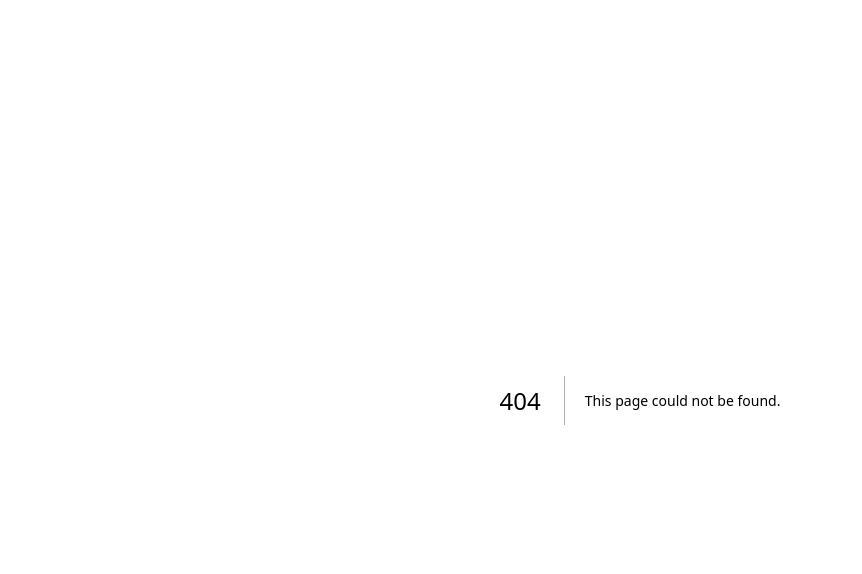
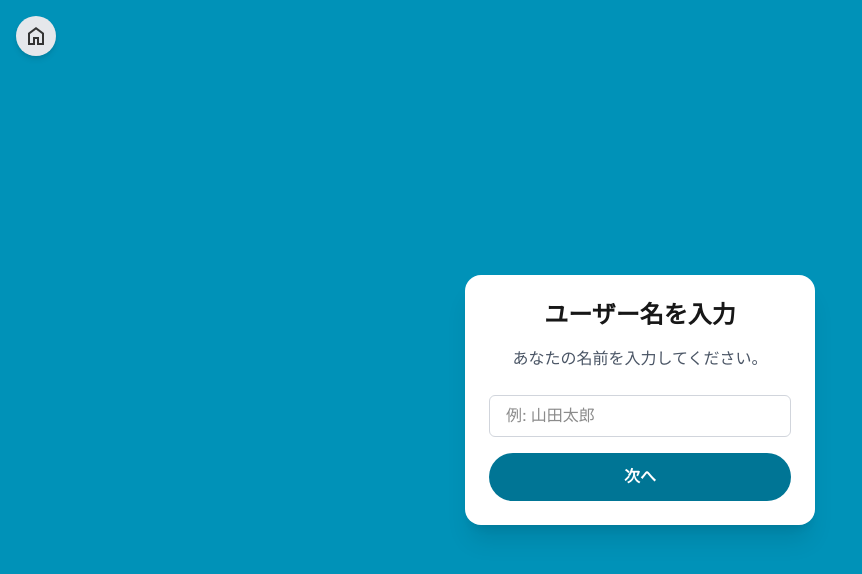
Before and after one commit to Po372/demo-app, a Next.js app: page /user-name in a window 1280 px wide. Before the commit this address had no page. Shown: the top 574 px of the page, without its empty margins (0-862 px from the left). Built offline with nearby package versions, Linux system fonts and the light colour scheme.

Commit message:
ユーザ名を設定するページを作成

```diff
--- /dev/null
+++ b/app/user-name/page.tsx
@@ -0,0 +1,7 @@
+import UserName from "@/features/UserName/UserName";
+
+export default function Page() {
+  return (
+    <UserName />
+  );
+}
--- /dev/null
+++ b/features/UserName/UserName.tsx
@@ -0,0 +1,43 @@
+"use client";
+
+import Link from "next/link";
+import Form from "next/form";
+import { useRouter } from "next/navigation";
+
+export default function UserName() {
+  const router = useRouter();
+
+  return (
+    <div className="bg-cyan-600 min-h-screen flex flex-col items-center justify-center relative font-sans">
+      <div className="bg-white rounded-2xl p-6 shadow-xl w-[350px] text-center">
+        <h1 className="text-2xl font-bold mb-4">ユーザー名を入力</h1>
+        <p className="text-gray-600 mb-6">あなたの名前を入力してください。</p>
+        <Form action={(formData: FormData) => {
+          const userName = formData.get("userName"); // ここでユーザー名を取得
+          localStorage.setItem("userName", userName as string); // ローカルストレージに保存
+          router.push("/"); // 次のページに遷移
+        }}>
+          <input
+            type="text"
+            name="userName"
+            placeholder="例: 山田太郎"
+            className="border border-gray-300 rounded-md px-4 py-2 w-full mb-4"
+          />
+          <button
+            onClick={() => {}}
+            className="bg-cyan-700 hover:bg-cyan-500 transition-colors duration-200 rounded-full w-full h-12 text-white font-semibold"
+          >
+            次へ
+          </button>
+        </Form>
+      </div>
+      <Link href="/">
+        <button className="absolute top-4 left-4 bg-gray-200 hover:bg-gray-300 transition-colors duration-200 rounded-full w-10 h-10 flex items-center justify-center shadow-md">
+          <svg xmlns="http://www.w3.org/2000/svg" height="24px" viewBox="0 -960 960 960" width="24px" fill="#333">
+            <path d="M240-200h120v-240h240v240h120v-360L480-740 240-560v360Zm-80 80v-480l320-240 320 240v480H520v-240h-80v240H160Zm320-350Z" />
+          </svg>
+        </button>
+      </Link>
+    </div>
+  );
+}
```
